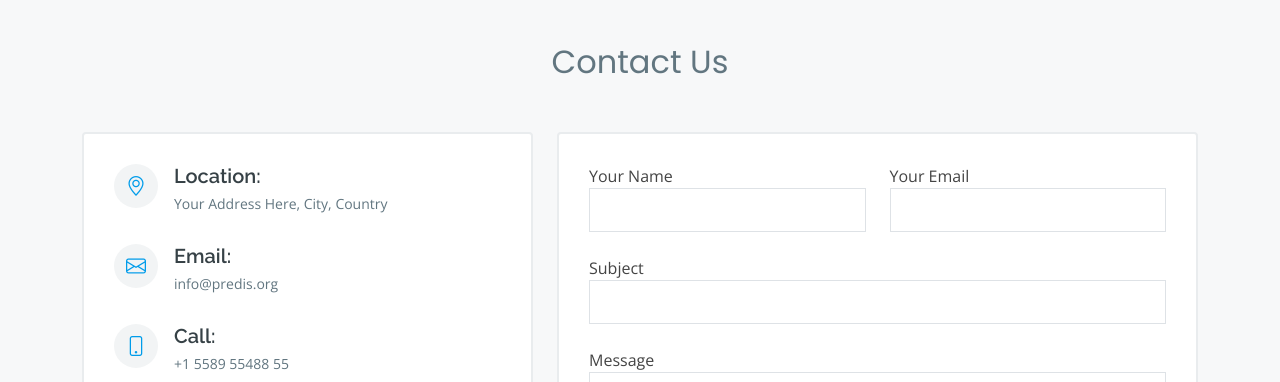
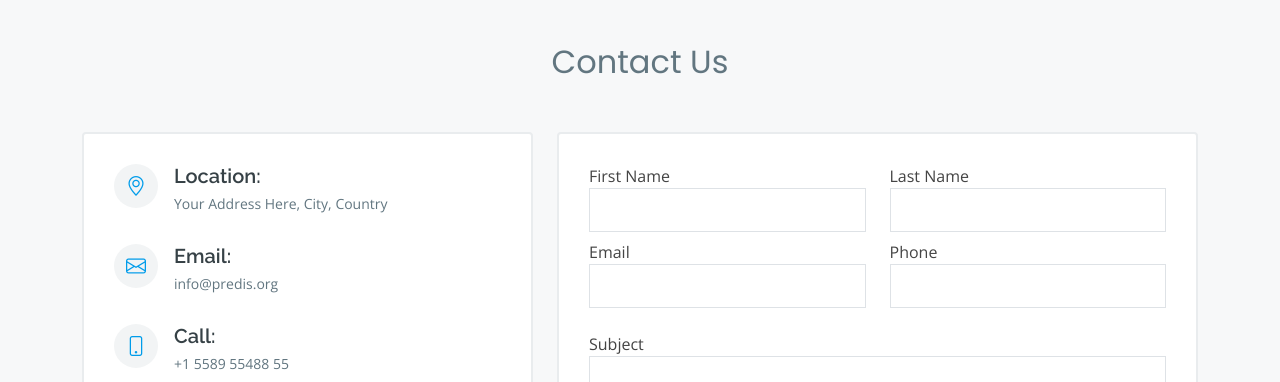
Before and after one commit to M-h-sh/PREDIS, a plain HTML site: page index.html in a window 1280 px wide. Shown: the part 2880-3262 px from the top of the page. Drawn offline with nearby package versions, Linux system fonts and the light colour scheme.

Commit message:
Update index.html

```diff
--- a/index.html
+++ b/index.html
@@ -304,15 +304,23 @@
       </div>
 
       <div class="col-lg-7 mt-5 mt-lg-0 d-flex align-items-stretch" data-aos="fade-left">
-        <form action="forms/contact.php" method="post" role="form" class="php-email-form">
+        <form action="https://formspree.io/f/xgegeown" method="POST" role="form" class="php-email-form">
           <div class="row">
             <div class="form-group col-md-6">
-              <label for="name">Your Name</label>
-              <input type="text" name="name" class="form-control" id="name" required>
+              <label for="name">First Name</label>
+              <input type="text" name="fname" class="form-control" id="fname" required>
+            </div>
+            <div class="form-group col-md-6">
+              <label for="name">Last Name</label>
+              <input type="text" name="lname" class="form-control" id="lname" required>
             </div>
             <div class="form-group col-md-6 mt-3 mt-md-0">
-              <label for="email">Your Email</label>
+              <label for="email">Email</label>
               <input type="email" class="form-control" name="email" id="email" required>
+            </div>
+            <div class="form-group col-md-6 mt-3 mt-md-0">
+              <label for="phone">Phone</label>
+              <input type="tel" class="form-control" name="phone" id="phone" required>
             </div>
           </div>
           <div class="form-group mt-3">
@@ -358,7 +366,7 @@
   <script src="assets/vendor/glightbox/js/glightbox.min.js"></script>
   <script src="assets/vendor/isotope-layout/isotope.pkgd.min.js"></script>
   <script src="assets/vendor/swiper/swiper-bundle.min.js"></script>
-  <script src="assets/vendor/php-email-form/validate.js"></script>
+
 
   <!-- Template Main JS File -->
   <script src="assets/js/main.js"></script>
```
